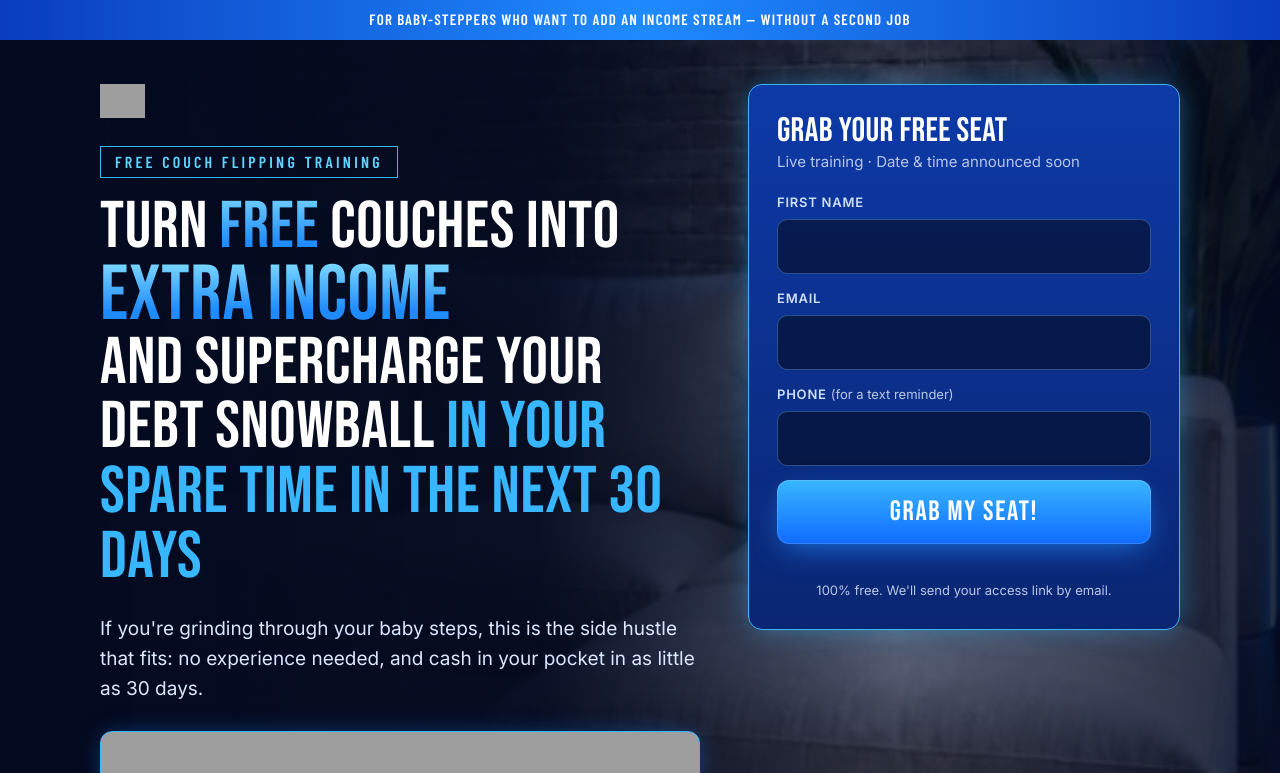
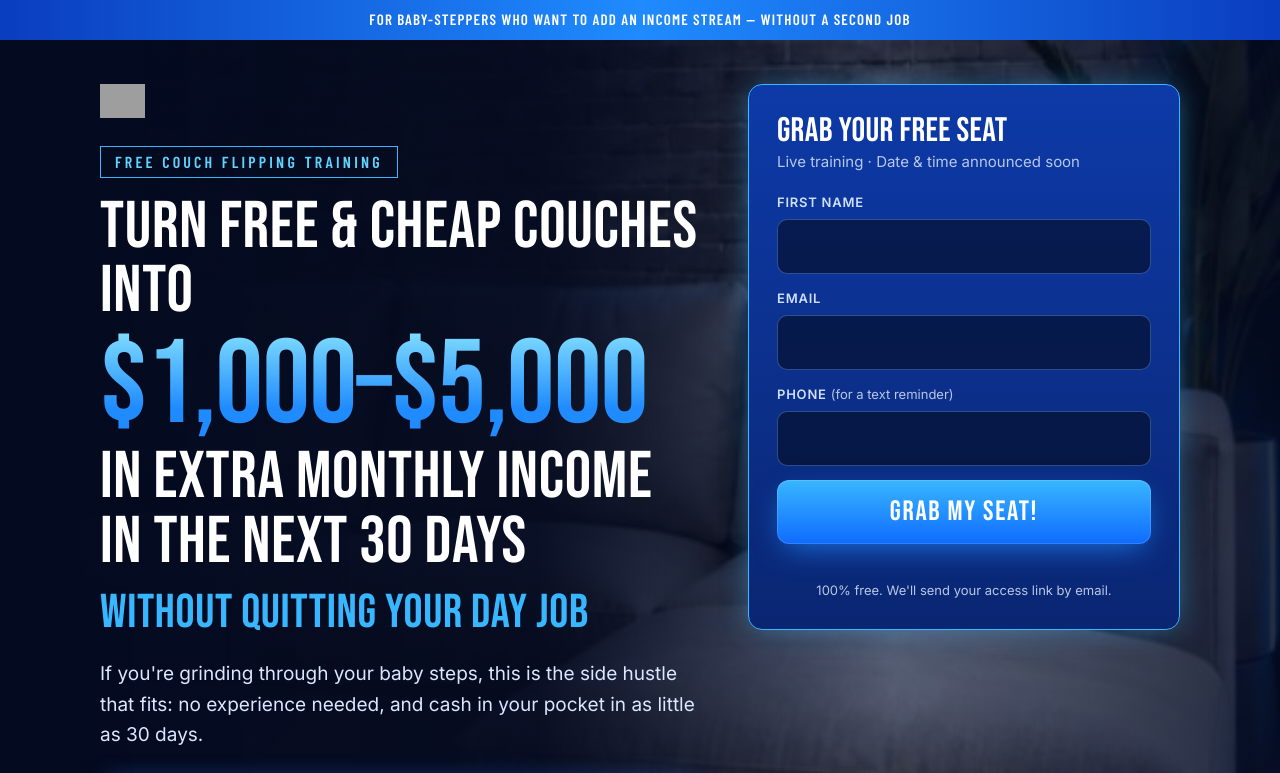
Before and after one commit to consultwithdylan-png/cfa-workshop, a plain HTML site: page index.html in a window 1280 px wide. Shown: the top 773 px of the page. Drawn offline with nearby package versions, Linux system fonts and the light colour scheme; grey boxes are pictures that could not be loaded.

Commit message:
New hero headline

```diff
--- a/index.html
+++ b/index.html
@@ -5,7 +5,7 @@
 <meta name="viewport" content="width=device-width,initial-scale=1">
 <title>Free Couch Flipping Training | Couch Flipping Academy</title>
 <meta name="description" content="Free couch flipping training for baby-steppers: turn free couches into extra income and supercharge your debt snowball in your spare time.">
-<meta property="og:title" content="Turn FREE Couches Into Extra Income And Supercharge Your Debt Snowball">
+<meta property="og:title" content="Turn Free &amp; Cheap Couches Into $1,000–$5,000 In Extra Monthly Income">
 <meta property="og:description" content="Free live training from Couch Flipping Academy, presented by Dylan Pabia. Grab your seat.">
 <meta property="og:image" content="couch-scene.jpg">
 <meta property="og:type" content="website">
@@ -25,7 +25,7 @@
     <div>
       <img class="logo" src="https://assets.cdn.filesafe.space/1BTr0PfdShOJjKXWB7Ab/media/68dbce9fb114c4dc3990479c.png" alt="Couch Flipping Academy">
       <div class="boxtag">Free Couch Flipping Training</div>
-      <h1>Turn <span class="grad">free</span> couches into<span class="big grad">extra income</span>and supercharge your debt snowball <span class="blue">in your spare time in the next 30 days</span></h1>
+      <h1>Turn free &amp; cheap couches into<span class="amt grad">$1,000–$5,000</span>in extra monthly income in the next 30 days<span class="tail blue">without quitting your day job</span></h1>
       <p class="sub">If you're grinding through your baby steps, this is the side hustle that fits: no experience needed, and cash in your pocket in as little as 30 days.</p>
       <button type="button" class="yt hero-vid" data-id="GRMouqaIRUA" aria-label="Play video: Couch Flipping Academy"><span class="play"></span><span class="yt-label">Watch this first</span></button>
       <div class="presented">PRESENTED BY DYLAN PABIA</div>
--- a/styles.css
+++ b/styles.css
@@ -189,3 +189,6 @@ footer .bottom{text-align:center;margin-top:24px}
   .reason .big{font-size:30px;margin-bottom:2px}
   .reason p{font-size:15px;font-weight:500;color:#cfe0ff}
 }
+/* hero headline v2 */
+.hero h1 .amt{display:block;font-size:1.8em;line-height:.92;margin:.06em 0 .04em;letter-spacing:-.005em}
+.hero h1 .tail{display:block;font-size:.72em;margin-top:.3em}
```
